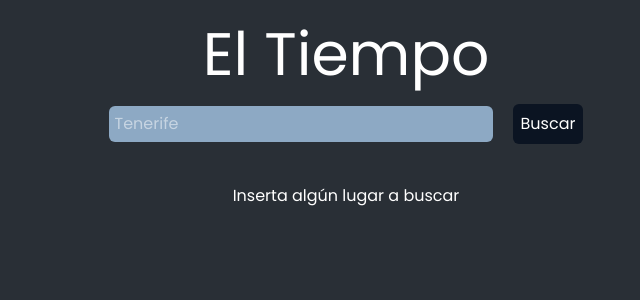
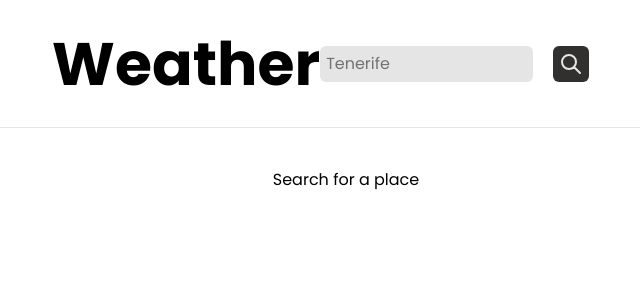
Before and after one commit to ElChancho/TheWeather, a React (Vite) app: page / in a window 1280 px wide. Shown: the top 300 px of the page, without its empty margins (294-934 px from the left). Built offline with nearby package versions, Linux system fonts and the light colour scheme; a web font is replaced by a local one.

Commit message:
changing colors

```diff
--- a/index.html
+++ b/index.html
@@ -8,7 +8,7 @@
     <link rel="preconnect" href="https://fonts.gstatic.com" crossorigin>
     <link href="https://fonts.googleapis.com/css2?family=Poppins:ital,wght@0,100;0,200;0,300;0,400;0,500;0,600;0,700;0,800;0,900;1,100;1,200;1,300;1,400;1,500;1,600;1,700;1,800;1,900&family=SUSE:wght@100..800&display=swap" rel="stylesheet">
     <link rel="stylesheet" href="src/index.css">
-    <title>ElTiempo</title>
+    <title>Weather</title>
   </head>
   <body>
     <div id="root"></div>
--- a/src/App.jsx
+++ b/src/App.jsx
@@ -21,27 +21,32 @@ function App () {
 
   return (
     <>
-      <div className='font-poppins text-white bg-prj-1 w-full h-full min-h-screen'>
-        <header className='flex flex-col text-center pt-6  justify-center items-center w-full gap-5'>
-          <h1 className='text-6xl'>El Tiempo</h1>
-          <form onSubmit={handleSubmit} className='flex gap-5 w-full justify-center items-center'>
-            <input onChange={handleChange} value={search} type='text' placeholder='Tenerife' className='bg-prj-2 rounded-md border-white p-1.5 w-96 min-w-80' />
-            <button type='submit' className='cursor-pointer bg-prj-3 p-2 rounded-md hover:scale-105 transition'>Buscar</button>
+      <div className='font-poppins text-black bg-prj-3 w-full h-full min-h-screen'>
+        <header className='flex justify-center items-center w-full h-32 border-b border-prj-2'>
+          <h1 className='md:text-6xl text-4xl font-bold'>Weather</h1>
+          <form onSubmit={handleSubmit} className='flex gap-5 items-center w-1/4 '>
+            <input onChange={handleChange} value={search} type='text' placeholder='Tenerife' className='bg-prj-2 rounded-md  p-1.5 w-2/3 min-w-40' />
+            <button type='submit' className='cursor-pointer p-1.5 rounded-md bg-prj-1 text-white hover:scale-110 transition'>
+              <svg className='h-6 w-6 text-prj-2' fill='none' viewBox='0 0 24 24' stroke='currentColor'>
+                <path strokeLinecap='round' strokeLinejoin='round' strokeWidth='2' d='M21 21l-6-6m2-5a7 7 0 11-14 0 7 7 0 0114 0z' />
+              </svg>
+
+            </button>
           </form>
 
         </header>
 
-        <main className='flex justify-center mt-10'>
+        <main className='flex justify-center mt-10 pb-10'>
           {
             places.length === 0
-              ? 'Inserta algún lugar a buscar'
-              : (<div className='flex flex-col gap-5 items-center max-w-180 w-4/5 bg-amber-50'>
+              ? 'Search for a place'
+              : (<div className='flex flex-col gap-5 items-center max-w-180 w-4/5'>
                 {
-                    places.map((place, index) => {
+                    places.map((place) => {
                       return (
-                        <div key={index} className='flex bg-prj-3 rounded-md w-full h-20'>
-                          <p>{place.name} ,</p>
-                          <p>{place.country}</p>
+                        <div key={[place.lat, place.lon]} className='flex flex-col pl-3 pt-2 bg-prj-2 rounded-md w-full h-25 cursor-pointer hover:scale-101 transition'>
+                          <p className='font-bold'>{place.name} , {place.country}</p>
+                          <p>Geocoordinates ({place.lat.toFixed(3)}, {place.lon.toFixed(3)})</p>
 
                         </div>
 
--- a/src/index.css
+++ b/src/index.css
@@ -1,10 +1,10 @@
 @import "tailwindcss";
 
 @theme {
-  --color-prj-1: #292F36;
-  --color-prj-2: #8DA9C4;
-  --color-prj-3: #0B1422;
-  --color-prj-4: #0582CA;
-  --color-prj-5: #00A6FB;
+  --color-prj-1: #31302E;
+  --color-prj-2: #E5E5E5;
+  --color-prj-3: #FFFFFF;
+  --color-prj-4: #;
+  --color-prj-5: #;
   --font-poppins: Poppins, sans-serif;
 }
```
